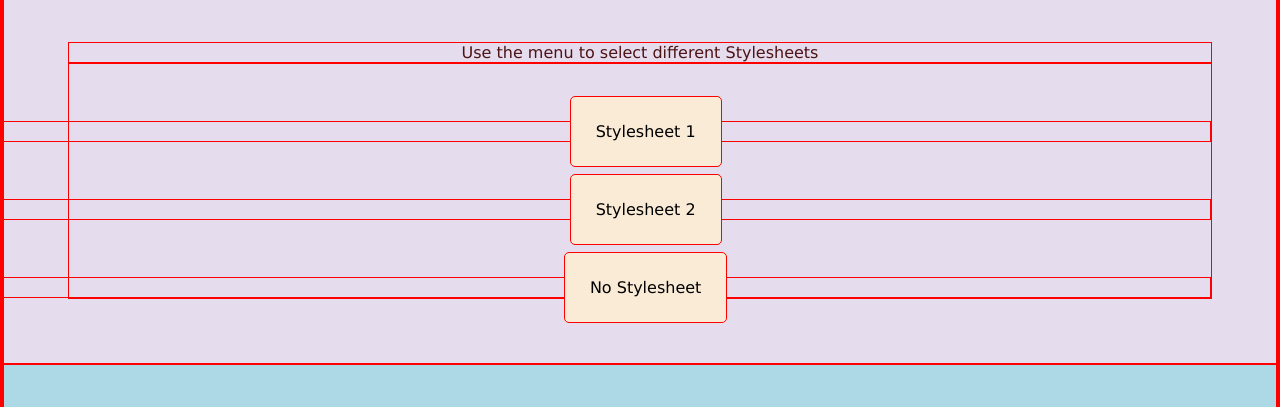
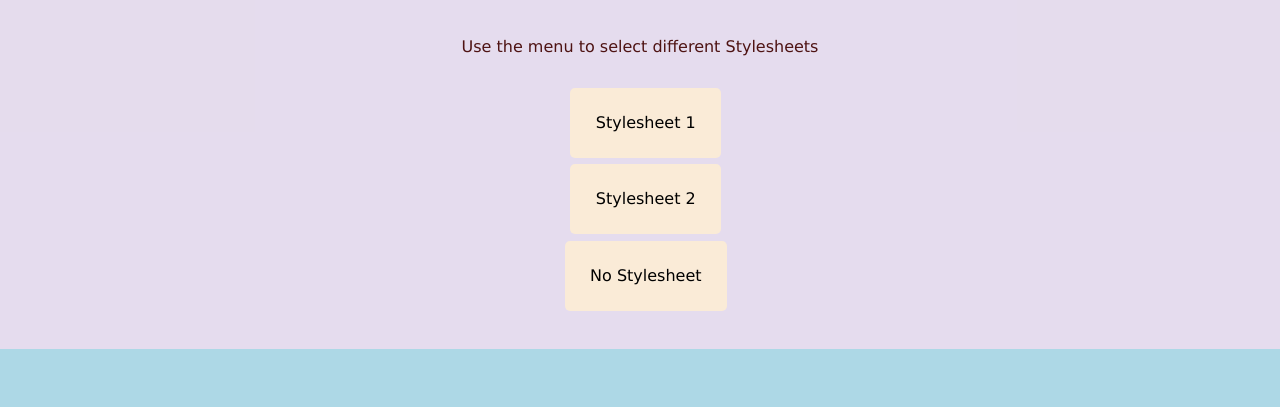
Before and after one commit to sarahliic/js-bootcamp-2, a plain HTML site: page page1.html in a window 1280 px wide. Shown: the part 123-530 px from the top of the page. Drawn offline with Linux system fonts and the light colour scheme.

Commit message:
DONE CHANGES

```diff
--- a/style1.css
+++ b/style1.css
@@ -2,7 +2,6 @@
   margin: 0;
   padding: 0;
   box-sizing: border-box;
-  border: 1px red solid;
 }
 
 .div-container {
--- a/style2.css
+++ b/style2.css
@@ -2,7 +2,6 @@
   margin: 0;
   padding: 0;
   box-sizing: border-box;
-  border: 1px red solid;
 }
 
 .div-container {
```
